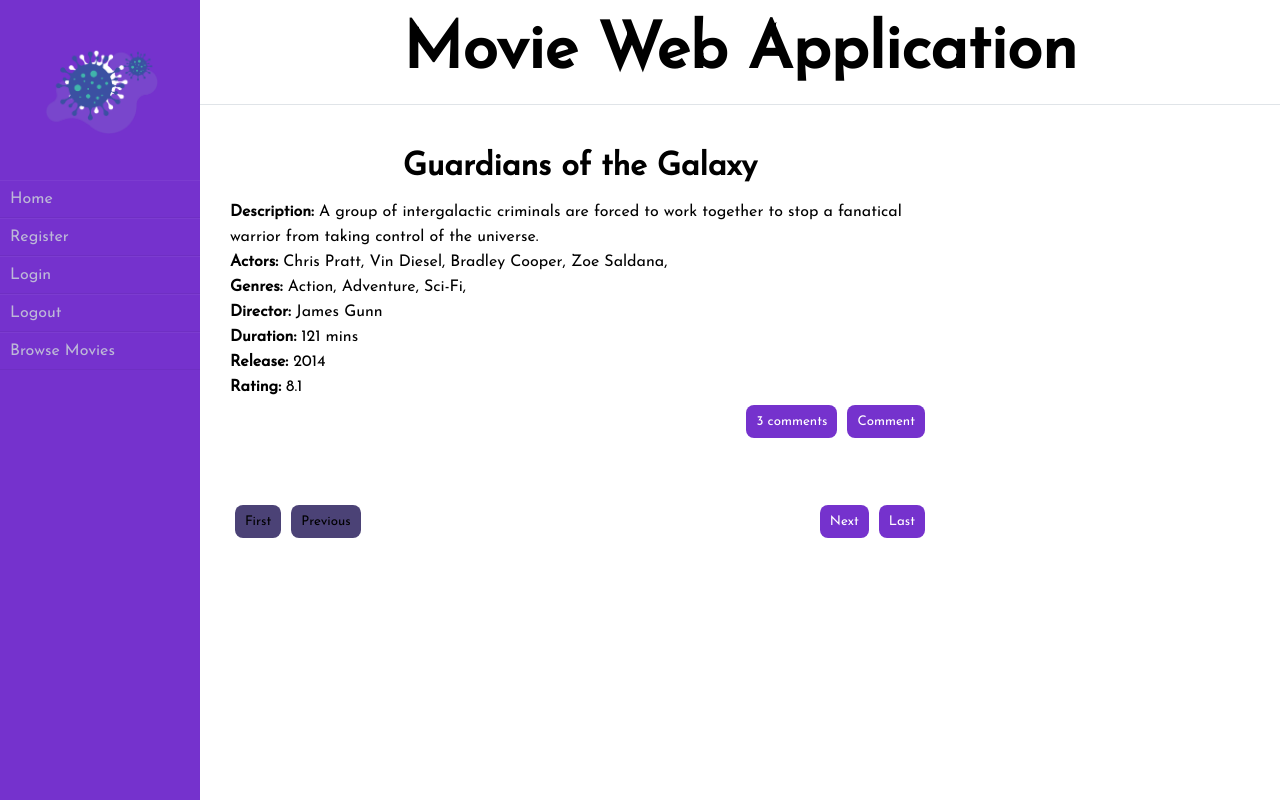
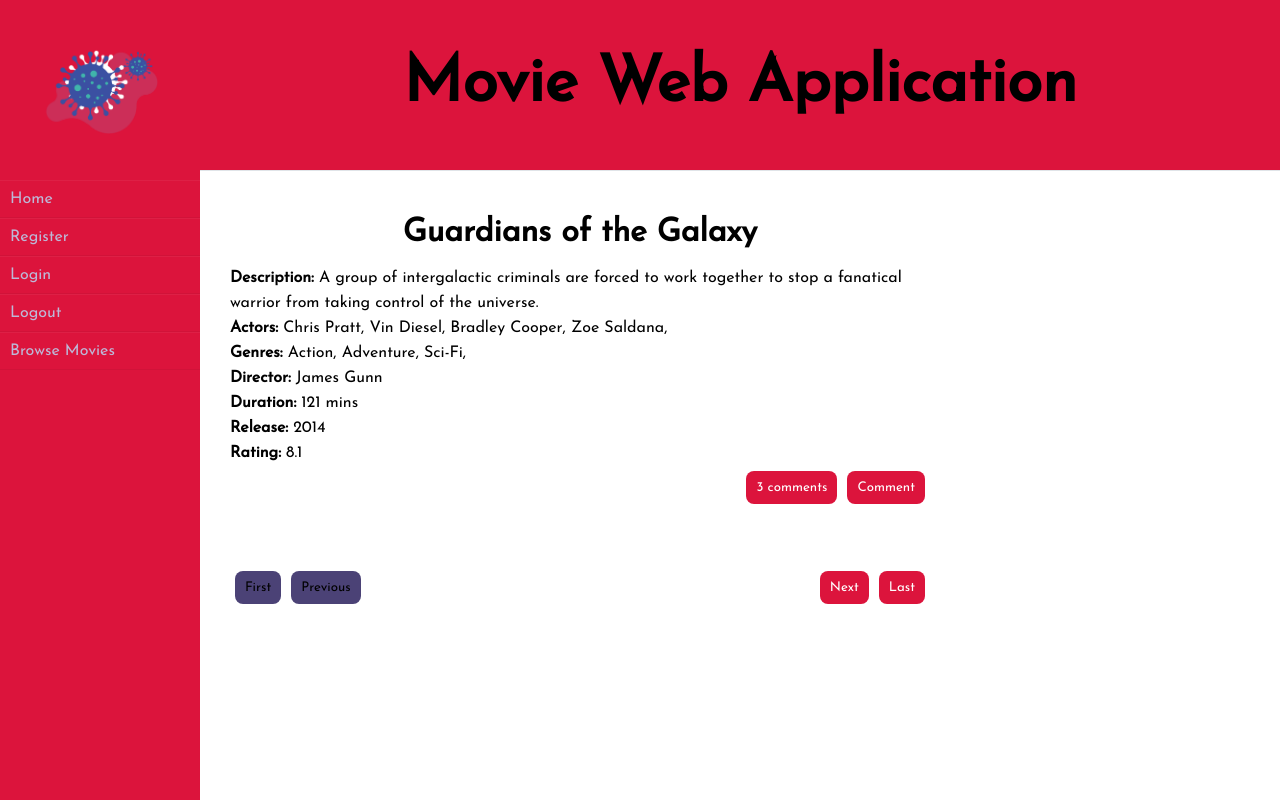
Before and after one commit to ignitioncrow/CS235A2, a Flask app: page /movies_by_rank in a window 1280 px wide. Run offline with Flask 2, Linux system fonts and the light colour scheme.

Commit message:
color schemes updated

```diff
--- a/Movie/static/css/main.css
+++ b/Movie/static/css/main.css
@@ -7,7 +7,7 @@
   box-sizing: border-box;
   list-style: none;
   text-decoration: none;
-  font-family: 'Josefin Sans', sans-serif;
+  font-family: "Josefin Sans", Helvetica, sans-serif;
 }
 
 body,
@@ -48,12 +48,12 @@
 }
 
 .btn-nav:hover {
-  background-color: #594f8d;
+  background-color: #ff7d52;
   color: #fff;
 }
 
 .btn-general {
-    background-color: #7532cd;
+    background-color: #DC143C;
     color: white;
     border: none;
     border-radius: 8px;
@@ -75,7 +75,7 @@
 }
 
 .btn-general:hover {
-    background-color: #8acd32;
+    background-color: #ff0000;
     color: black;
 }
 
@@ -92,8 +92,8 @@
 }
 
 #header {
-  padding: 20px;
-  background: #fff;
+  padding: 53px;
+  background: #DC143C;
   border-bottom: 1px solid #e0e4e8;
   font-size: 64px;
   font-weight: bold;
@@ -115,20 +115,20 @@
 #nav {
   width: 200px;
   height: 100%;
-  background: #7532cd;
+  background: #DC143C;
   padding: 30px 0px;
   position: fixed;
 }
 
 #nav-header {
-  color: #fff;
+  color: #DC143C;
   text-align: center;
   margin-bottom: 30px;
   margin-top: 12px;
 }
 
 #sub-nav-header {
-  color: #fff;
+  color: #DC143C;
   text-align: left;
   margin-top: 20px;
   margin-bottom: 20px;
@@ -136,7 +136,7 @@
 }
 
 #nav-footer {
-  color: #fff;
+  color: #DC143C;
   margin-top: 25px;
   margin-bottom: 20px;
   position: absolute;
@@ -214,7 +214,7 @@
 
 input[type='submit'] {
     width: 100%;
-     background-color: #7532cd;
+     background-color: #DC143C;
      color: white;
      padding: 14px 20px;
      margin: 8px 0;
@@ -224,7 +224,7 @@
 }
 
 input[type='submit']:hover {
-    background-color: #8acd32;
+    background-color: #ff0000;
     color: black;
 }
 
```
